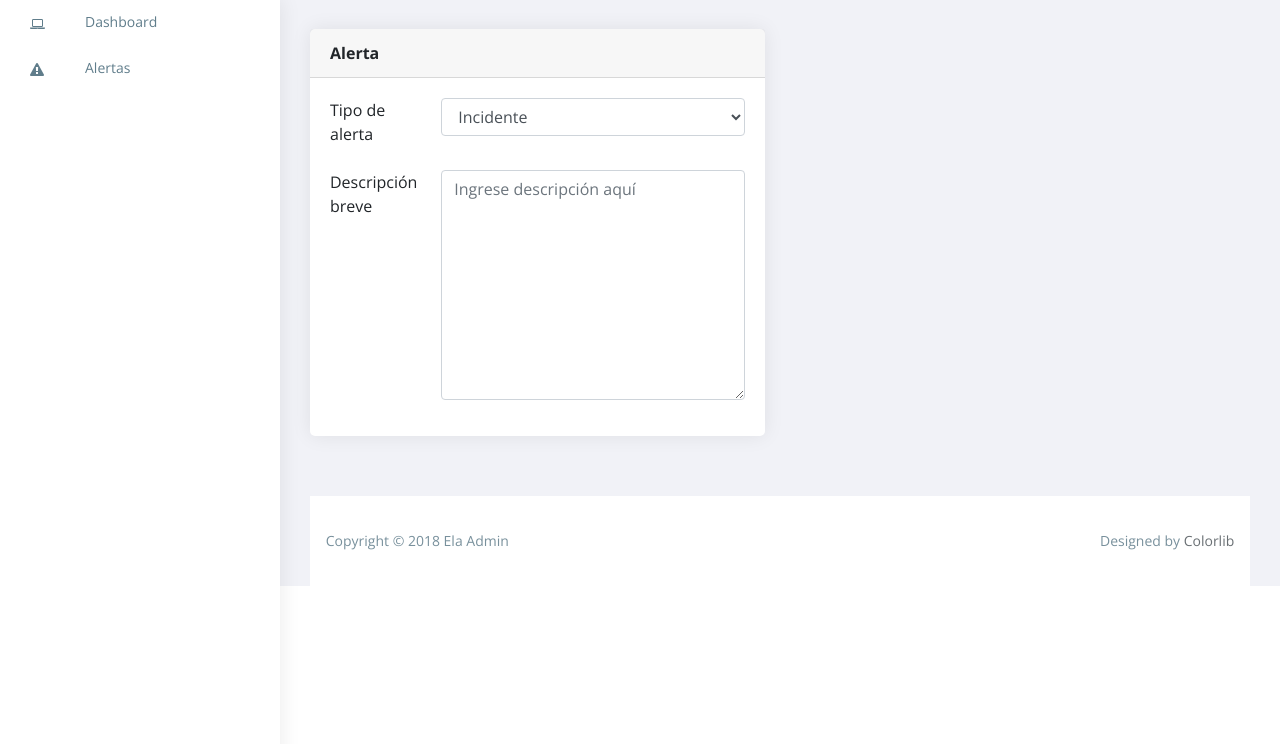
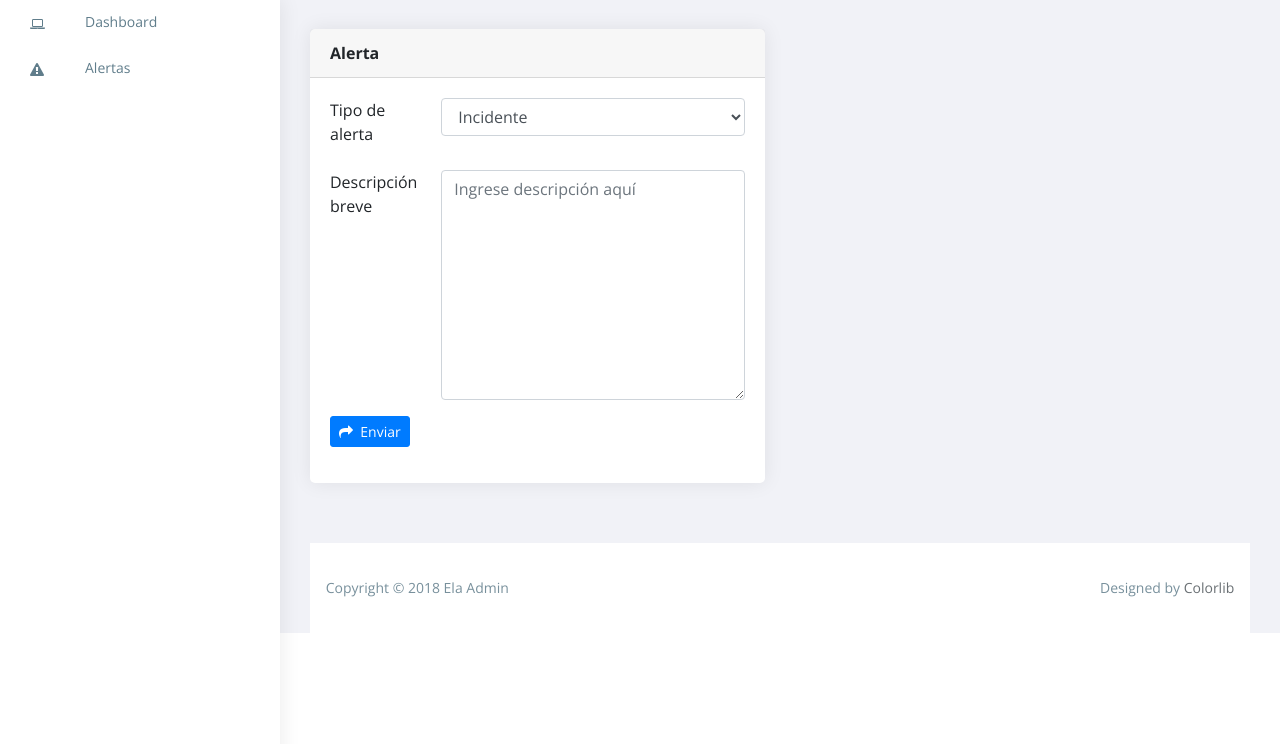
Before and after one commit to gerald324/Gestimine2, a CodeIgniter app: page /database/index.php/usuarios/alertas in a window 1280 px wide. Shown: the part 56-800 px from the top of the page. Run offline with CodeIgniter, Linux system fonts and the light colour scheme; some libraries are stand-ins or nearby versions.

Commit message:
Agregado el botón de enviar en la vista de alertas

```diff
--- a/application/views/usuario_alerta.php
+++ b/application/views/usuario_alerta.php
@@ -150,6 +150,9 @@
 									<div class="col col-md-3"><label for="textarea-input" class=" form-control-label">Descripción breve</label></div>
 									<div class="col-12 col-md-9"><textarea name="textarea-input" id="textarea-input" rows="9" placeholder="Ingrese descripción aquí" class="form-control"></textarea></div>
 								</div>
+								<div class="form-actions form-group">
+                                    <button type="button" class="btn btn-primary btn-sm"><i class="fa fa-share"></i>&nbsp; Enviar</button>
+                                </div>
 							</form>
 						</div>
 					</div>
```
